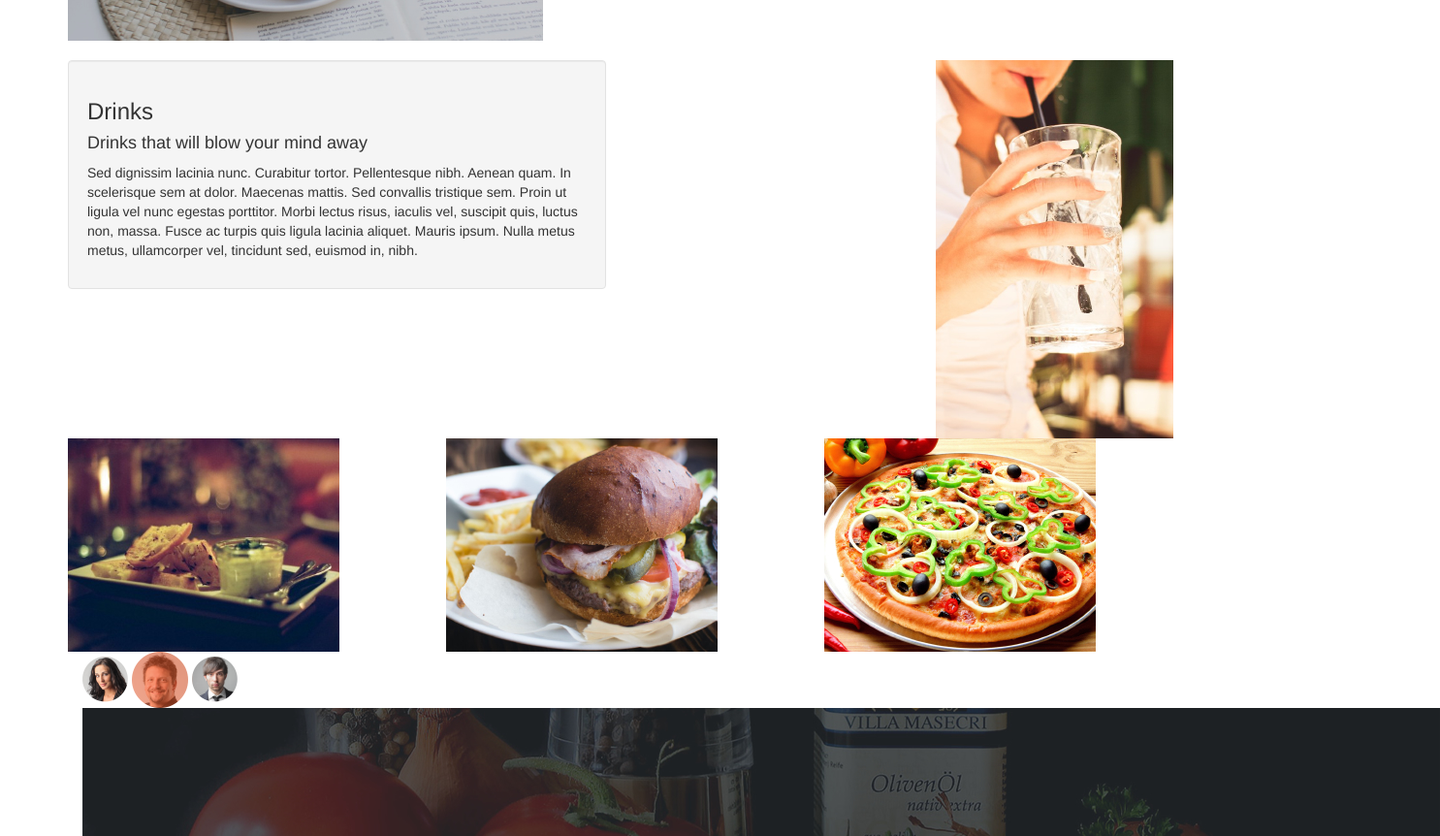
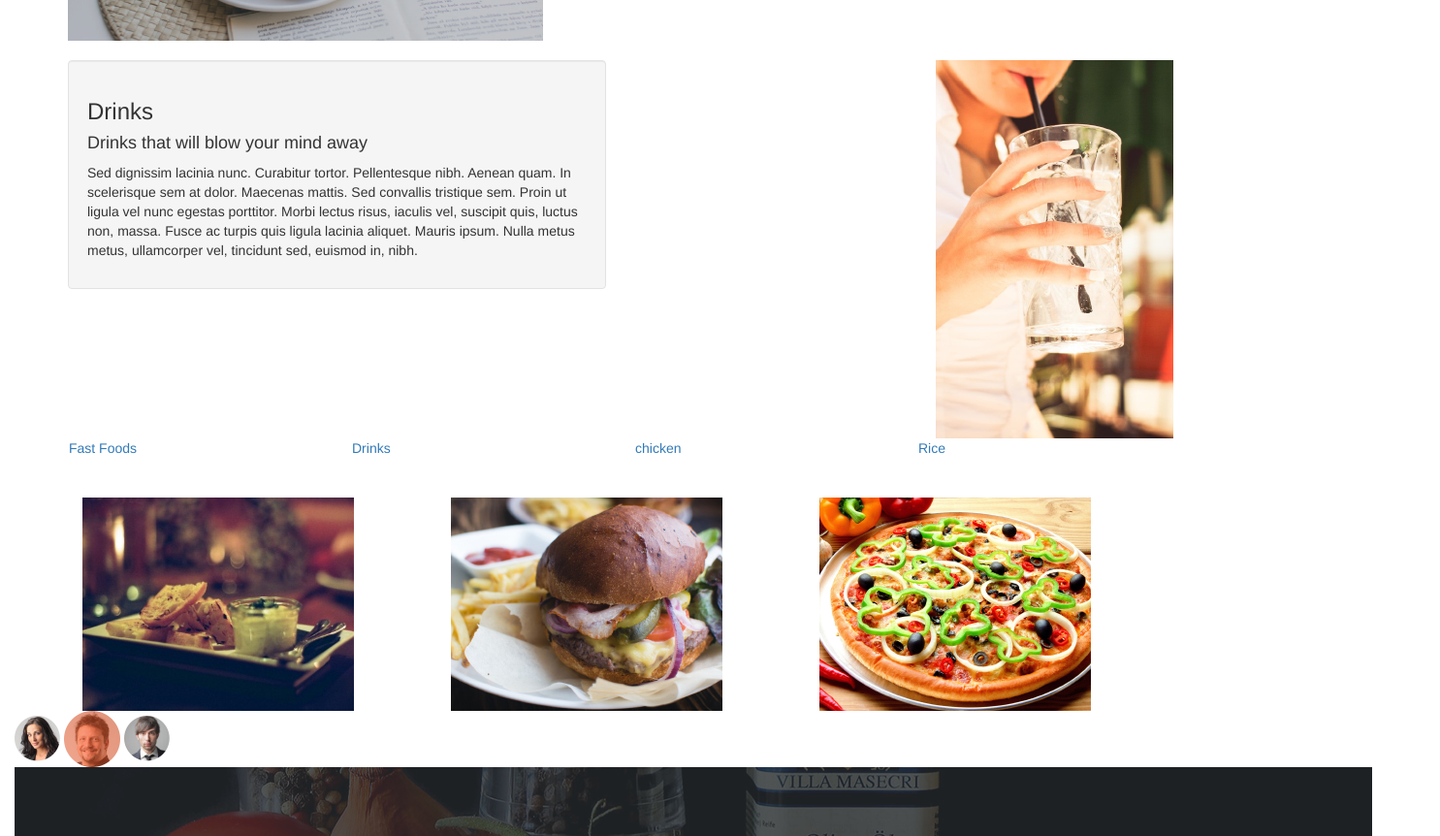
Before and after one commit to petergitonga/anita, a plain HTML site: page index.html in a window 1280 px wide. Shown: the part 1165-2027 px from the top of the page at 97% size, 1485 px wide, since content can reach past the window. Drawn offline with nearby package versions, Linux system fonts and the light colour scheme.

Commit message:
add corrections to navbar

```diff
--- a/index.html
+++ b/index.html
@@ -70,6 +70,22 @@
       </div>
     </div>
     <div class="row">
+      <div class="navbar">
+       <div class="col-md-3">
+        <a href="#">Fast Foods</a>
+       </div>
+       <div class="col-md-3">
+        <a href="#">Drinks</a>
+       </div>
+       <div class="col-md-3">
+        <a href="#">chicken</a>
+       </div>
+       <div class="col-md-3">
+        <a href="#">Rice</a>
+      </div>
+      </div>
+    </div>
+    <br>
       <div class="col-md-4">
         <img src="img/chickenBurger.jpg">
       </div>
```
